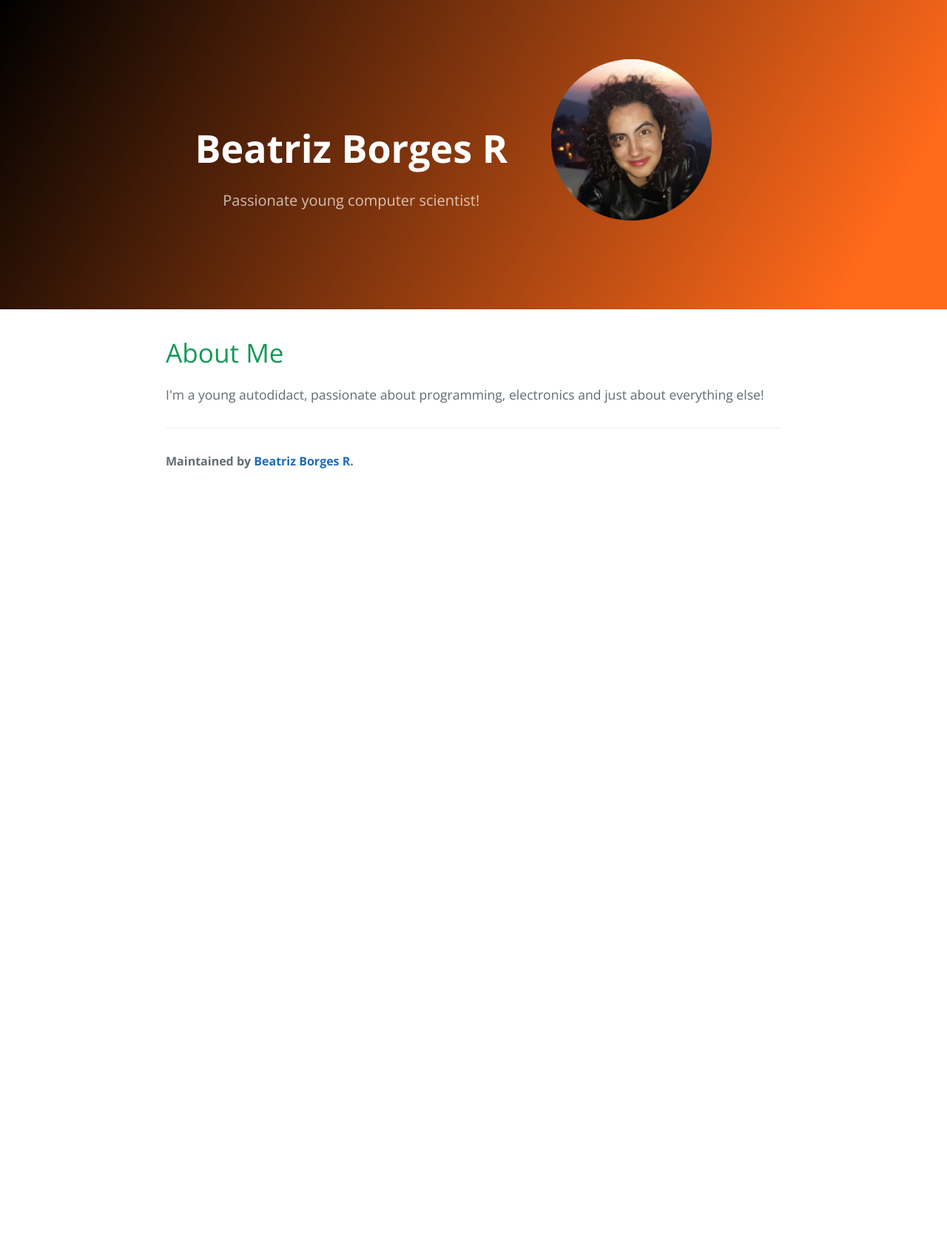
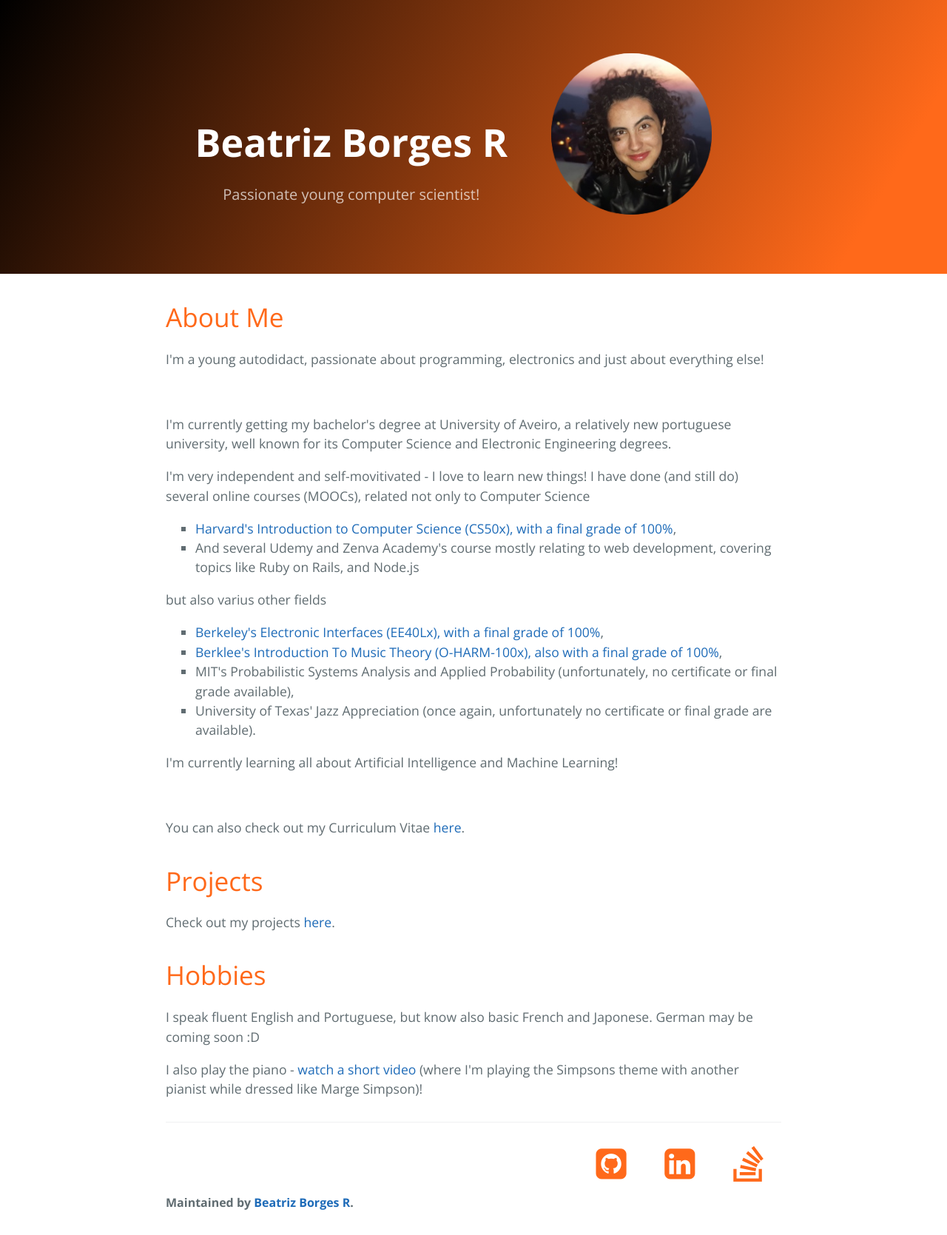
Before and after one commit to obiwit/obiwit.github.io, a Jekyll site: the page built from index.html, in a window 1280 px wide. Shown: the whole page at 74% size. Built offline with Jekyll 4.4.1, drawn with Linux system fonts in a browser that asks for light colours; nearby versions of some CDN libraries; before the commit the page ends 900 px from its top, so only the background shows below that.

Commit message:
Added some content ;)

```diff
--- a/_config.yml
+++ b/_config.yml
@@ -2,12 +2,19 @@
 title:        Beatriz Borges R
 tagline:      Passionate young computer scientist!
 baseurl:      ""
-#paginate:     1
+
 
 # About/contact
 author:
   name:       Beatriz Borges R
   url:        http://obiwit.com
+
+  github_username:        obiwit
+  linkedin_username:      obiwit
+  stackoverflow_username: 3059443/obiwit
+  #twitter_username:
+  #google_plus_username:
+  #facebook_username:
 
 # Gems
 #plugins:
--- a/_includes/head.html
+++ b/_includes/head.html
@@ -7,4 +7,7 @@
   <link href='https://fonts.googleapis.com/css?family=Open+Sans:400,700' rel='stylesheet' type='text/css'>
   <link rel="stylesheet" href="{{ site.baseurl }}/css/cayman.css">
   <link rel="stylesheet" href="{{ site.baseurl }}/css/custom.css">
+  <link rel="icon" href="/favicon.ico">
+  <link rel="stylesheet" href="//maxcdn.bootstrapcdn.com/font-awesome/4.3.0/css/font-awesome.min.css">
+  <!-- cache purposes <link rel="icon" href="/favicon.ico?v=1.1"> -->
 </head>
--- a/_includes/page-footer.html
+++ b/_includes/page-footer.html
@@ -1,3 +1,48 @@
 <footer class="site-footer">
+  <ul>
+    {% if site.author.github_username %}
+      <li>
+        <a href="https://github.com/{{ site.author.github_username }}">
+          <i class="fa fa-github-square fa-3x"></i>
+        </a>
+      </li>
+    {% endif %}
+    {% if site.author.linkedin_username %}
+      <li>
+        <a href="https://linkedin.com/in/{{ site.author.linkedin_username }}">
+          <i class="fa fa-linkedin-square fa-3x"></i>
+        </a>
+      </li>
+    {% endif %}
+    {% if site.author.stackoverflow_username %}
+      <li>
+        <a href="https://stackoverflow.com/users/{{ site.author.stackoverflow_username }}">
+          <i class="fa fa-stack-overflow fa-3x"></i>
+        </a>
+      </li>
+    {% endif %}
+    {% if site.author.twitter_username %}
+      <li>
+        <a href="https://twitter.com/{{ site.author.twitter_username }}">
+          <i class="fa fa-twitter-square fa-3x"></i>
+        </a>
+      </li>
+    {% endif %}
+    {% if site.author.facebook_username %}
+      <li>
+        <a href="https://www.facebook.com/{{ site.author.facebook_username }}">
+          <i class="fa fa-facebook-square fa-3x"></i>
+        </a>
+      </li>
+    {% endif %}
+    {% if site.author.google_plus_username %}
+      <li>
+        <a href="https://plus.google.com/{{ site.author.google_plus_username }}">
+          <i class="fa fa-google-plus-square fa-3x"></i>
+        </a>
+      </li>
+    {% endif %}
+  </ul>
+
   <span class="site-footer-owner">Maintained by <a href="{{ site.author.url }}">{{ site.author.name }}</a>.</span>
 </footer>
--- a/css/custom.css
+++ b/css/custom.css
@@ -1,7 +1,12 @@
+/*****************************
+ * General Styles
+ ****************************/
+
 .page-header {
+    padding-top: 4.5rem;
+    padding-bottom: 2.5rem;
     background-color: #ba6b03;
-    background-image: linear-gradient(120deg, #000, #FF691A 90%);
-    /*linear-gradient(120deg, #000, #e58302); /* #ff6a1a */
+    background-image: linear-gradient(120deg, #000, #ff691a 90%);
 }
 .page-header img {
     width: 20%;
@@ -14,3 +19,40 @@
 
 .header-text { display: inline-block; position: relative; top: -20px; }
 @media screen and (max-width: 37.8em) { .header-text { position: static; } }
+
+
+.main-content h1, .main-content h2, .main-content h3, .main-content h4, .main-content h5, .main-content h6 { color: #ff691a; }
+
+h1.contrast, h2.contrast, h3.contrast, h4.contrast, h5.contrast, h6.contrast { color: #ffab43; font-weight: lighter; font-style: italic; }
+
+ul li {
+  list-style: square;
+}
+
+.site-footer ul {
+  text-align: right;
+}
+.site-footer ul li {
+  list-style: none;
+  display: inline-block;
+  margin: 0 3%;
+}
+.site-footer ul li .fa {
+  color: #ff691a;
+}
+
+/*****************************
+ * Specific Styles
+ ****************************/
+ul#projects li {
+  list-style: none;
+  margin-top: 4%;
+  padding: 0 1% 3% 1%;
+  border-bottom: 1px solid #aaa;
+}
+ul#projects li:last-child, ul#projects li.last {
+  border: none;
+}
+ul#projects .contrast {
+  margin-left: -3.5%;
+}
--- a/index.html
+++ b/index.html
@@ -6,4 +6,27 @@
 <div id="home">
   <h1>About Me</h1>
   <p>I'm a young autodidact, passionate about programming, electronics and just about everything else!</p>
+  <br>
+  <p>I'm currently getting my bachelor's degree at University of Aveiro, a relatively new portuguese university, well known for its Computer Science and Electronic Engineering degrees.</p>
+  <p>I'm very independent and self-movitivated - I love to learn new things! I have done (and still do) several online courses (MOOCs), related not only to Computer Science</p><ul>
+    <li><a href="{{ site.baseurl }}/pdf/CS50x.pdf">Harvard's Introduction to Computer Science (CS50x), with a final grade of 100%</a>,</li>
+    <li>And several Udemy and Zenva Academy's course mostly relating to web development, covering topics like Ruby on Rails, and Node.js</li>
+  </ul><p> but also varius other fields </p><ul>
+    <li><a href="{{ site.baseurl }}/pdf/EE40Lx.pdf">Berkeley's Electronic Interfaces (EE40Lx), with a final grade of 100%</a>,</li>
+    <li> <a href="{{ site.baseurl }}/pdf/OHARM100x.pdf">Berklee's Introduction To Music Theory (O-HARM-100x), also with a final grade of 100%</a>,</li>
+    <li>MIT's  Probabilistic Systems Analysis and Applied Probability (unfortunately, no certificate or final grade available),</li>
+    <li>University of Texas' Jazz Appreciation (once again, unfortunately no certificate or final grade are available).</li>
+  </ul>
+  <p>I'm currently learning all about Artificial Intelligence and Machine Learning!</p>
+  <br>
+  <p>You can also check out my Curriculum Vitae <a href="{{ site.baseurl }}/pdf/cv.pdf">here</a>.</p>
+  <!-- <embed src="http://www.rondevanvlaanderen.be/sites/default/files/pdf/dummy_pdf_1.pdf" type='application/pdf'> -->
+
+  <h1>Projects</h1>
+  Check out my projects <a href="{{site.baseurl}}/projects.html">here</a>.
+
+  <h1>Hobbies</h1>
+  <p>I speak fluent English and Portuguese, but know also basic French and Japonese. German may be coming soon :D</p>
+  <p>I also play the piano - <a href="#">watch a short video</a> (where I'm playing the Simpsons theme with another pianist while dressed like Marge Simpson)!</p>
+
 </div>
```
Also changed, not shown: 404.html (added, +24 -0 lines), Gemfile (added, +14 -0 lines), projects.html (added, +87 -0 lines), favicon.ico (added), 3 other files.
